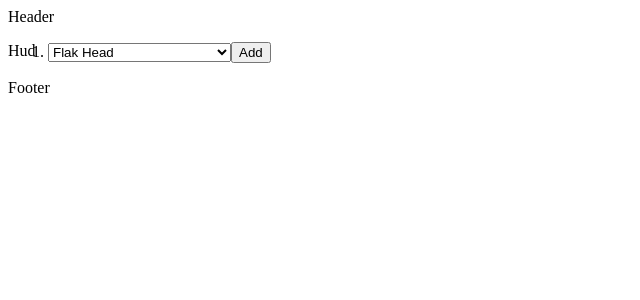
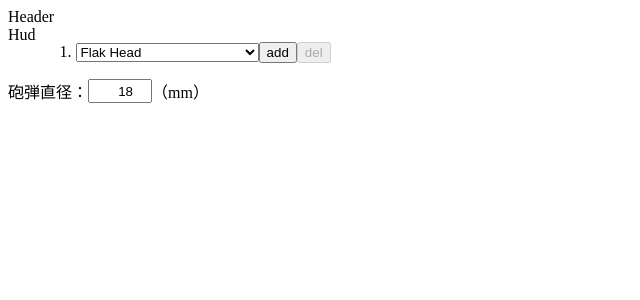
Before and after one commit to nikoku/HashAPS, a React (Create React App) app: page / in a window 1280 px wide. Shown: the top 300 px of the page, without its empty margins (0-640 px from the left). Built offline with nearby package versions, Linux system fonts and the light colour scheme.

Commit message:
砲弾直径設定まで実装
保存機能は途中

```diff
--- /dev/null
+++ b/src/AmmoParret.tsx
@@ -0,0 +1,85 @@
+import * as React from "react";
+import { render } from "react-dom";
+import ammoDataList from "./ammoList";
+import uuid from "uuid";
+
+import "./styles.css";
+
+interface AmmoSelectorProp {
+  isHead: boolean;
+  isRear: boolean;
+  value: string;
+  // onClick: (event: React.MouseEvent<HTMLSelectElement, MouseEvent>) => void;
+  onChange: (event: any) => void;
+}
+function AmmoSelector(props: AmmoSelectorProp) {
+  const option = ammoDataList
+    .filter(ammo => props.isHead || /[^a-z]/.test(ammo.id))
+    .filter(ammo => (props.isRear && !props.isHead) || /[^0-5]/.test(ammo.id))
+    .map(ammo => (
+      <option key={uuid.v4()} value={ammo.id}>
+        {ammo.name}
+      </option>
+    ));
+  return (
+    <select
+      key={uuid.v4()}
+      defaultValue={props.value}
+      onChange={props.onChange}
+    >
+      {option}
+    </select>
+  );
+}
+
+interface AmmoParretProp {
+  ammoSelectorId: string[];
+  setAmmoList: (ammoList: string[]) => void;
+}
+function AmmoParret(props: AmmoParretProp) {
+  return (
+    <ol>
+      {props.ammoSelectorId
+        .slice()
+        .reverse()
+        .map((selector, index, array) => (
+          <li key={uuid.v4()}>
+            <AmmoSelector
+              isHead={index === array.length - 1}
+              isRear={index === 0}
+              value={selector}
+              onChange={event => {
+                const ammoSelectorId = props.ammoSelectorId.slice();
+                ammoSelectorId[array.length - 1 - index] = event.target.value;
+                props.setAmmoList(ammoSelectorId);
+              }}
+            />
+            <button
+              onClick={() => {
+                const ammoSelectorId = props.ammoSelectorId.slice();
+                ammoSelectorId.splice(array.length - index, 0, "A");
+                props.setAmmoList(ammoSelectorId);
+              }}
+              disabled={
+                !(array.length < 60 && (array.length === 1 || index !== 0))
+              }
+            >
+              {"add"}
+            </button>
+            <button
+              onClick={() => {
+                const ammoSelectorId = props.ammoSelectorId.slice();
+                ammoSelectorId.splice(array.length - index - 1, 1);
+                props.setAmmoList(ammoSelectorId);
+              }}
+              disabled={array.length === 1}
+            >
+              {"del"}
+            </button>
+          </li>
+        ))}
+    </ol>
+  );
+}
+
+export default AmmoParret;
--- /dev/null
+++ b/src/hash.ts
@@ -0,0 +1,17 @@
+class Hash {
+  readonly ammoReg = /[0-9.]*[a-zA-Z][a-zA-Z0-9]*/;
+  readonly diameterReg = /^[0-9.]+/;
+  get ammoList(): string[] {
+    const hash = window.location.hash;
+    const ammoHash = hash.match(this.ammoReg) || ["a"];
+    return ammoHash[0].split("");
+  }
+
+  get diameter(): number {
+    const hash = window.location.hash;
+    const diameterHash = hash.match(this.diameterReg) || ["18"];
+    return parseFloat(diameterHash[0]);
+  }
+}
+
+export default Hash;
--- a/src/index.tsx
+++ b/src/index.tsx
@@ -1,21 +1,59 @@
 import * as React from "react";
 import { render } from "react-dom";
 import ammoDataList from "./ammoList";
+import AmmoParret from "./AmmoParret";
+import Hash from "./hash";
+import uuid from "uuid";
 
 import "./styles.css";
 
-class App extends React.Component {
+interface AppState {
+  ammoSelectorId: string[];
+  diameter: number;
+}
+class App extends React.Component<{}, AppState> {
+  readonly hash: Hash;
+  constructor(props: Readonly<{}>) {
+    super(props);
+    this.hash = new Hash();
+    const ammoList = this.hash.ammoList;
+    const diameter = this.hash.diameter;
+    this.state = {
+      ammoSelectorId: ammoList,
+      diameter: diameter
+    };
+  }
   render() {
     return (
       <div>
         <div>
           <Header />
         </div>
-        <div>
-          <Middle />
+        <div style={{ display: "flex" }}>
+          <div>
+            <Hud />
+          </div>
+          <div>
+            <AmmoParret
+              ammoSelectorId={this.state.ammoSelectorId}
+              setAmmoList={ammoList => {
+                this.setState({ ammoSelectorId: ammoList });
+                setHash(ammoList);
+              }}
+            />
+          </div>
         </div>
-        <div>
-          <Footer />
+        <div style={{ display: "flex" }}>
+          <Footer
+            diameter={this.state.diameter}
+            onChange={event => {
+              let diameter: number = event.target.value;
+              if (diameter < 18) diameter = 18;
+              else if (500 < diameter) diameter = 500;
+              console.log(diameter);
+              this.setState({ diameter: diameter });
+            }}
+          />
         </div>
       </div>
     );
@@ -28,108 +66,36 @@ class Header extends React.Component {
   }
 }
 
-function Middle() {
-  return (
-    <>
-      <div style={{ float: "left" }}>
-        <Hud />
-      </div>
-      <div>
-        <AmmoParret />
-      </div>
-    </>
-  );
-}
-
 class Hud extends React.Component {
   render() {
     return <>{"Hud"}</>;
   }
 }
 
-interface AmmoSelectorProp {
-  isHead: boolean;
-  isRear: boolean;
-  value: string;
-  // onClick: (event: React.MouseEvent<HTMLSelectElement, MouseEvent>) => void;
-  onChange: (event: any) => void;
+interface FooterProp {
+  diameter: number;
+  onChange: (event) => void;
 }
-class AmmoSelector extends React.Component<AmmoSelectorProp> {
-  render() {
-    const option = ammoDataList
-      .filter(ammo => this.props.isHead || /[^a-z]/.test(ammo.id))
-      .filter(ammo => this.props.isRear || /[^0-5]/.test(ammo.id))
-      .map(ammo => <option value={ammo.id}>{ammo.name}</option>);
-    return (
-      <select value={this.props.value} onChange={this.props.onChange}>
-        {option}
-      </select>
-    );
-  }
-}
-
-interface AmmoParretState {
-  ammoSelectorId: string[];
-}
-class AmmoParret extends React.Component<{}, AmmoParretState> {
-  constructor(props: Readonly<{}>) {
-    super(props);
-    this.state = {
-      ammoSelectorId: ["a"]
-    };
-  }
-  render() {
-    return (
-      <ol>
-        {this.state.ammoSelectorId
-          .slice()
-          .reverse()
-          .map((selector, index, array) => (
-            <li>
-              <AmmoSelector
-                isHead={index === array.length - 1}
-                isRear={index === 0}
-                value={selector}
-                onChange={event => {
-                  const ammoSelectorId = this.state.ammoSelectorId;
-                  ammoSelectorId[array.length - 1 - index] = event.target.value;
-                  this.setState({ ammoSelectorId: ammoSelectorId });
-                }}
-              />
-              {array.length < 60 && (
-                <button
-                  onClick={() => {
-                    const ammoSelectorId = this.state.ammoSelectorId.slice();
-                    ammoSelectorId.splice(array.length - index, 0, "A");
-                    this.setState({ ammoSelectorId: ammoSelectorId });
-                  }}
-                >
-                  {"Add"}
-                </button>
-              )}
-              {index !== array.length - 1 && (
-                <button
-                  onClick={() => {
-                    const ammoSelectorId = this.state.ammoSelectorId.slice();
-                    ammoSelectorId.splice(array.length - index - 1, 1);
-                    this.setState({ ammoSelectorId: ammoSelectorId });
-                  }}
-                >
-                  {"Delete"}
-                </button>
-              )}
-            </li>
-          ))}
-      </ol>
-    );
-  }
-}
-
-class Footer extends React.Component {
-  render() {
-    return <>{"Footer"}</>;
-  }
+function Footer(props: FooterProp) {
+  return (
+    <>
+      <label>砲弾直径：</label>
+      <input
+        style={{ textAlign: "right" }}
+        defaultValue={props.diameter}
+        type={"number"}
+        max={500}
+        min={18}
+        onChange={props.onChange}
+      />
+      <label>（mm）</label>
+    </>
+  );
 }
 
 const rootElement = document.getElementById("root");
 render(<App />, rootElement);
+
+function setHash(ammoList: string[]) {
+  window.location.hash = ammoList.join("");
+}
```
Also changed, not shown: package.json (+9 -2 lines), tsconfig.json (+3 -8 lines).
